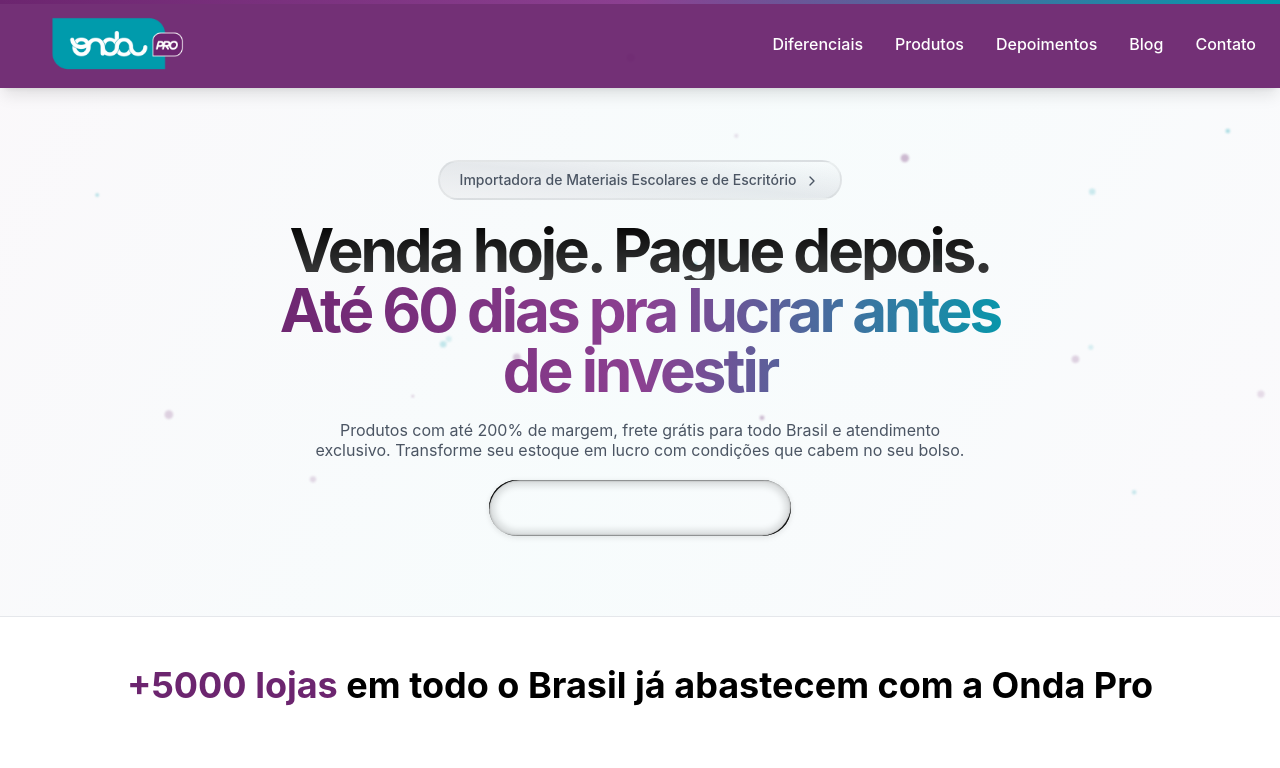
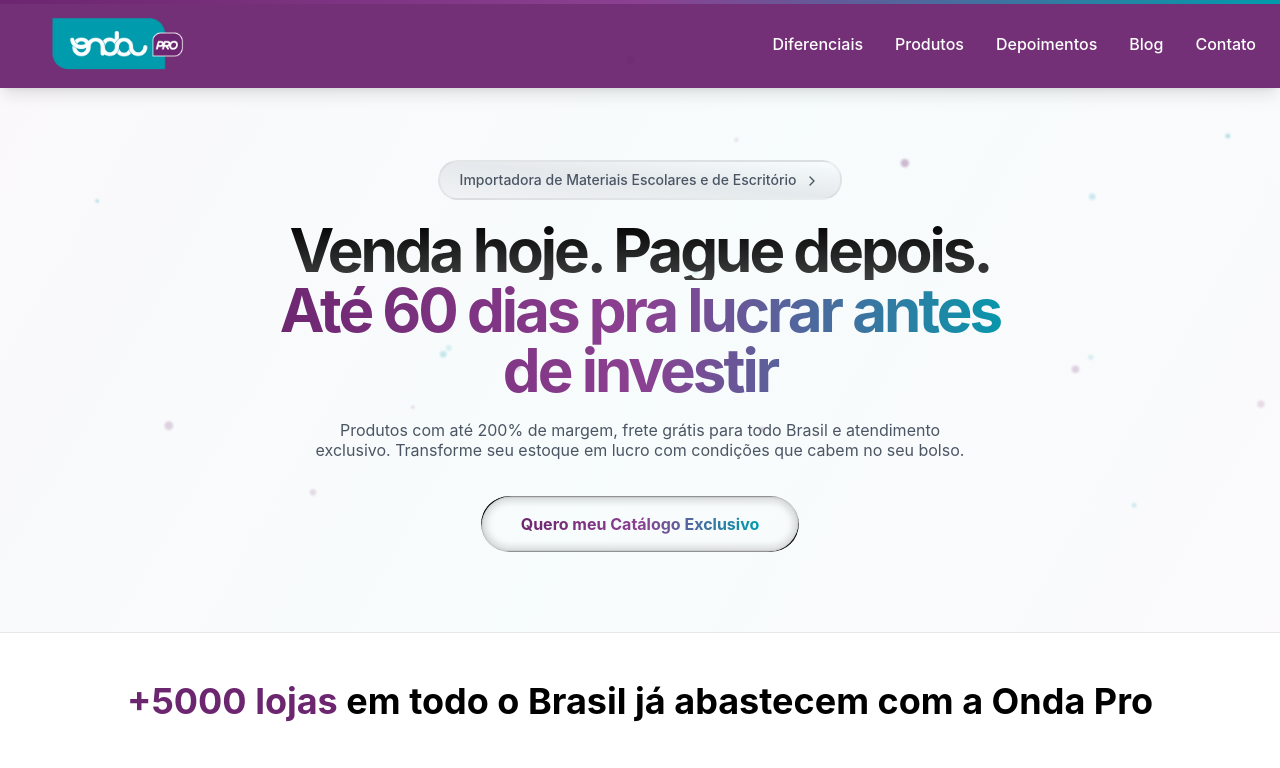
Before and after one commit to vblendo1/landingpage-onda, a React (Vite) app: page / in a window 1280 px wide. Shown: the top 768 px of the page. Built offline with nearby package versions, Linux system fonts and the light colour scheme.

Commit message:
Updated Hero.tsx

```diff
--- a/src/components/Hero.tsx
+++ b/src/components/Hero.tsx
@@ -1,7 +1,6 @@
 import { ChevronRight } from "lucide-react"
 import { motion } from 'framer-motion'
 import FloatingParticles from './ui/FloatingParticles'
-import { LiquidButton } from './ui/liquid-glass-button'
 
 interface HeroProps {
   onCTAClick: () => void;
@@ -72,17 +71,55 @@ const Hero = ({ onCTAClick }: HeroProps) => {
             </motion.p>
 
             <motion.div
-              className="items-center justify-center gap-x-3 space-y-3 sm:flex sm:space-y-0"
+              className="items-center justify-center gap-x-3 space-y-3 sm:flex sm:space-y-0 pt-4"
               initial={{ opacity: 0, y: 10 }}
               animate={{ opacity: 1, y: 0 }}
               transition={{ delay: 0.4, duration: 0.3 }}
             >
-              <LiquidButton
+              <button
                 onClick={onCTAClick}
-                className="text-base font-bold bg-gradient-to-r from-[#6c256f] via-[#8c4091] to-[#009bac] bg-clip-text text-transparent"
+                className="relative inline-flex h-14 px-10 items-center justify-center rounded-full cursor-pointer overflow-hidden transition-all duration-300 hover:scale-105"
               >
-                {ctaText}
-              </LiquidButton>
+                <div className="absolute top-0 left-0 z-0 h-full w-full rounded-full
+                  shadow-[0_0_6px_rgba(0,0,0,0.03),0_2px_6px_rgba(0,0,0,0.08),inset_3px_3px_0.5px_-3px_rgba(0,0,0,0.9),inset_-3px_-3px_0.5px_-3px_rgba(0,0,0,0.85),inset_1px_1px_1px_-0.5px_rgba(0,0,0,0.6),inset_-1px_-1px_1px_-0.5px_rgba(0,0,0,0.6),inset_0_0_6px_6px_rgba(0,0,0,0.12),inset_0_0_2px_2px_rgba(0,0,0,0.06),0_0_12px_rgba(255,255,255,0.15)]
+                  transition-all"
+                />
+                <span className="relative z-10 text-base font-bold bg-gradient-to-r from-[#6c256f] via-[#8c4091] to-[#009bac] bg-clip-text text-transparent">
+                  {ctaText}
+                </span>
+
+                <svg className="hidden">
+                  <defs>
+                    <filter
+                      id="container-glass"
+                      x="0%"
+                      y="0%"
+                      width="100%"
+                      height="100%"
+                      colorInterpolationFilters="sRGB"
+                    >
+                      <feTurbulence
+                        type="fractalNoise"
+                        baseFrequency="0.05 0.05"
+                        numOctaves="1"
+                        seed="1"
+                        result="turbulence"
+                      />
+                      <feGaussianBlur in="turbulence" stdDeviation="2" result="blurredNoise" />
+                      <feDisplacementMap
+                        in="SourceGraphic"
+                        in2="blurredNoise"
+                        scale="70"
+                        xChannelSelector="R"
+                        yChannelSelector="B"
+                        result="displaced"
+                      />
+                      <feGaussianBlur in="displaced" stdDeviation="4" result="finalBlur" />
+                      <feComposite in="finalBlur" in2="finalBlur" operator="over" />
+                    </filter>
+                  </defs>
+                </svg>
+              </button>
             </motion.div>
           </motion.div>
         </div>
--- a/src/components/ui/TypingText.tsx
+++ /dev/null
@@ -1,61 +0,0 @@
-import { motion } from 'framer-motion';
-
-interface TypingTextProps {
-  text: string;
-  className?: string;
-  delay?: number;
-}
-
-const TypingText = ({ text, className = '', delay = 0 }: TypingTextProps) => {
-  const words = text.split(' ');
-
-  const container = {
-    hidden: { opacity: 0 },
-    visible: (i = 1) => ({
-      opacity: 1,
-      transition: { staggerChildren: 0.12, delayChildren: delay },
-    }),
-  };
-
-  const child = {
-    visible: {
-      opacity: 1,
-      y: 0,
-      transition: {
-        type: 'spring',
-        damping: 12,
-        stiffness: 100,
-      },
-    },
-    hidden: {
-      opacity: 0,
-      y: 20,
-      transition: {
-        type: 'spring',
-        damping: 12,
-        stiffness: 100,
-      },
-    },
-  };
-
-  return (
-    <motion.div
-      className={className}
-      variants={container}
-      initial="hidden"
-      animate="visible"
-    >
-      {words.map((word, index) => (
-        <motion.span
-          key={index}
-          variants={child}
-          style={{ display: 'inline-block', marginRight: '0.25em' }}
-        >
-          {word}
-        </motion.span>
-      ))}
-    </motion.div>
-  );
-};
-
-export default TypingText;
```
